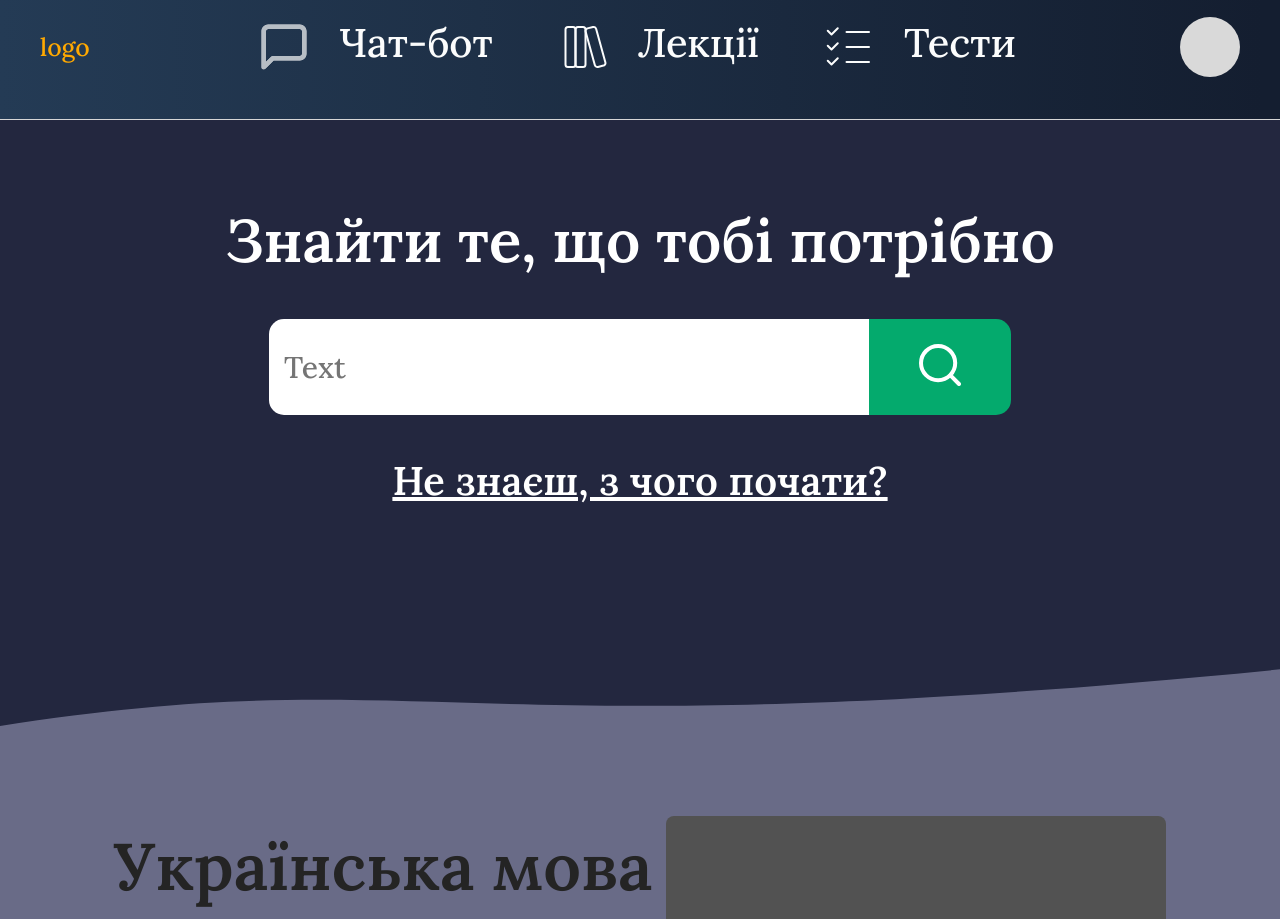
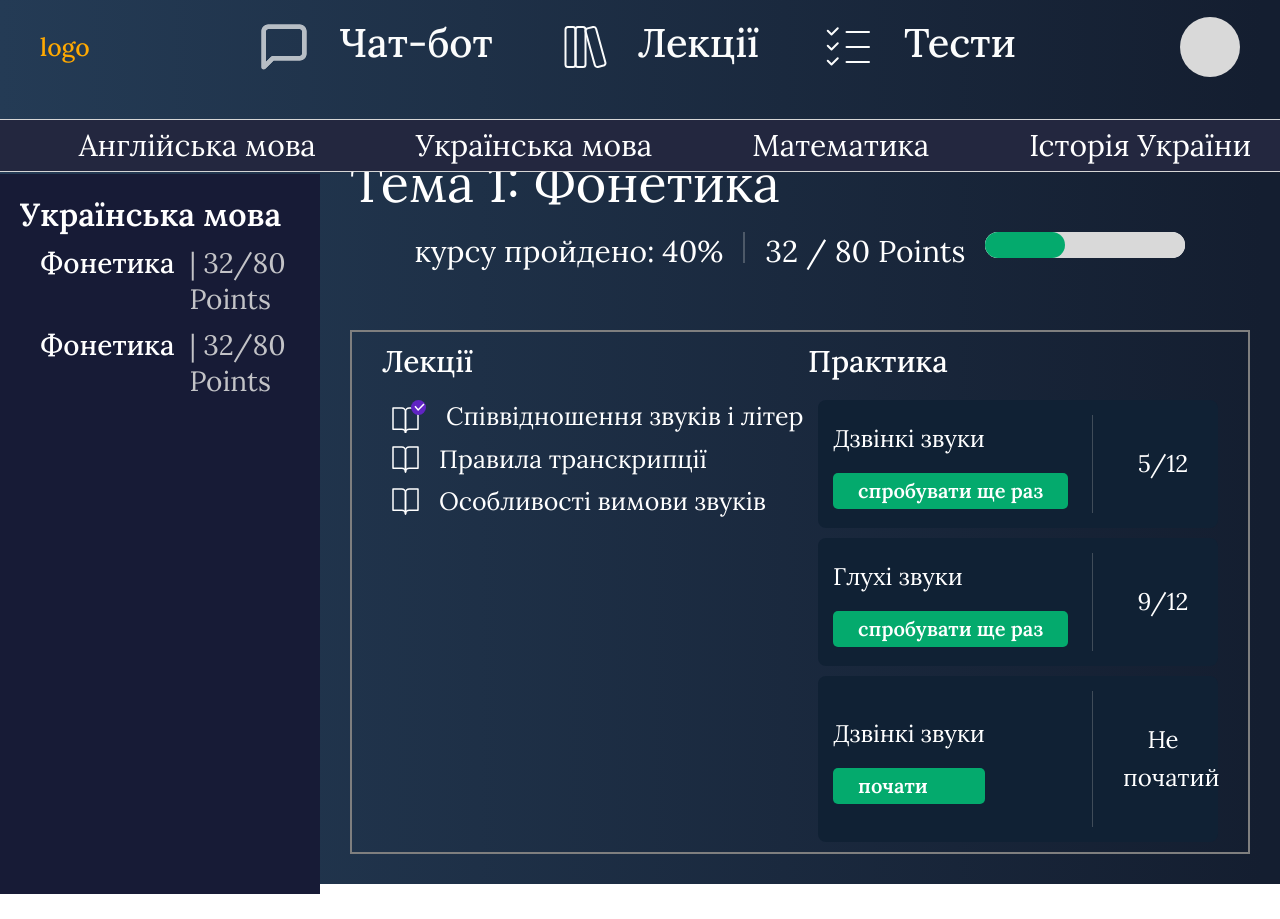
Before and after one commit to CodeDiffUA/tutor_frontend, a React app: page /subjects/1 in a window 1280 px wide. Shown: the top 919 px of the page. After the commit the page ends 884 px from the top, so only its background shows below. Built offline with nearby package versions, Linux system fonts and the light colour scheme.

Commit message:
add routes from homepage to lecture page

```diff
--- a/src/app/App.js
+++ b/src/app/App.js
@@ -4,16 +4,28 @@ import HeaderNav from "../features/HeaderNav/HeaderNav";
 import ProfilePage from "../pages/ProfilePage/ProfilePage";
 import ScrollSubjectsBar from "../features/ScrollSubjectsBar/ScrollSubjectsBar";
 import HomePage from "../pages/HomePage/HomePage";
+import {Route, Routes} from "react-router-dom";
+import Layout from "../pages/Layout/Layout";
+import LecturePage from "../pages/LectionPage/LecturePage";
 
 function App() {
     return (
         <div className="App">
-            <HeaderNav />
-            <ScrollSubjectsBar />
-            <HomePage />
+            {/*<HeaderNav />*/}
+            {/*<ScrollSubjectsBar />*/}
+            {/*<HomePage />*/}
             {/*<LoginRegisterPage />*/}
             {/*<ProfilePage />*/}
 
+
+
+            <Routes>
+                <Route path={'/'} element={<Layout />}>
+                    <Route index element={<HomePage />}/>
+                    <Route path={'subjects/:id'} element={<LecturePage />}/>
+
+                </Route>
+            </Routes>
         </div>
     );
 }
--- a/src/features/ContentOfLecture/content_of_lecture.scss
+++ b/src/features/ContentOfLecture/content_of_lecture.scss
@@ -7,7 +7,7 @@
   height: 90vh;
   background: rgb(23, 27, 54);
   position: fixed;
-  top: 120px;
+  top: 174px;
   left: 0;
   bottom: 0;
 
--- a/src/features/HeaderNav/header_nav.scss
+++ b/src/features/HeaderNav/header_nav.scss
@@ -5,10 +5,10 @@
   align-items: center;
   width: 100%;
   height: 120px;
-  position: fixed;
-  top: 0;
-  left: 0;
-  z-index: 1;
+  //position: fixed;
+  //top: 0;
+  //left: 0;
+  //z-index: 1;
 
   background: linear-gradient(90.00deg, rgb(36, 59, 85),rgb(20, 30, 48) 98.594%);
   border-bottom: 1px solid rgb(214, 214, 214);
--- a/src/features/ScrollSubjectsBar/ScrollSubjectsBar.js
+++ b/src/features/ScrollSubjectsBar/ScrollSubjectsBar.js
@@ -1,13 +1,14 @@
 import React from 'react';
 import './scroll_subjects_bar.scss'
+import {Link} from "react-router-dom";
 const ScrollSubjectsBar = () => {
     return (
         <div className={'scroll-subjects-bar'}>
             <div className={'scroll-subjects-bar__subjects'}>
-                <a>Англійська мова</a>
-                <a>Українська мова</a>
-                <a>Математика</a>
-                <a>Історія України</a>
+                <Link to={'subjects/1'}>Англійська мова</Link>
+                <Link to={'subjects/2'}>Українська мова</Link>
+                <Link to={'subjects/3'}>Математика</Link>
+                <Link to={'subjects/4'}>Історія України</Link>
             </div>
         </div>
     );
--- a/src/features/ScrollSubjectsBar/scroll_subjects_bar.scss
+++ b/src/features/ScrollSubjectsBar/scroll_subjects_bar.scss
@@ -21,5 +21,6 @@
     font-weight: 400;
     line-height: 51px;
     text-align: left;
+    text-decoration: none;
   }
 }
--- a/src/index.js
+++ b/src/index.js
@@ -1,11 +1,14 @@
 import React from 'react';
 import ReactDOM from 'react-dom/client';
+import {BrowserRouter} from "react-router-dom";
 import './index.css';
 import App from './app/App';
 
 const root = ReactDOM.createRoot(document.getElementById('root'));
 root.render(
   <React.StrictMode>
-    <App />
+      <BrowserRouter>
+          <App />
+      </BrowserRouter>
   </React.StrictMode>
 );
--- /dev/null
+++ b/src/pages/Layout/Layout.js
@@ -0,0 +1,24 @@
+import React from 'react';
+import {Link, Outlet} from "react-router-dom";
+
+import './layout.scss'
+import HeaderNav from "../../features/HeaderNav/HeaderNav";
+import ScrollSubjectsBar from "../../features/ScrollSubjectsBar/ScrollSubjectsBar";
+
+const Layout = () => {
+    return (
+        <>
+            <header>
+                <HeaderNav />
+                <ScrollSubjectsBar />
+            </header>
+
+            <main>
+                <Outlet />
+            </main>
+
+        </>
+    );
+};
+
+export default Layout;
--- /dev/null
+++ b/src/pages/Layout/layout.scss
@@ -0,0 +1,6 @@
+header {
+  position: fixed;
+  top: 0;
+  left: 0;
+  width: 100%;
+}
```
Also changed, not shown: package.json (+2 -5 lines), src/features/ContentOfLecture/content_of_lecture.css, src/features/HeaderNav/header_nav.css, src/features/ScrollSubjectsBar/scroll_subjects_bar.css (added), src/pages/Layout/layout.css (added), 4 other files.
